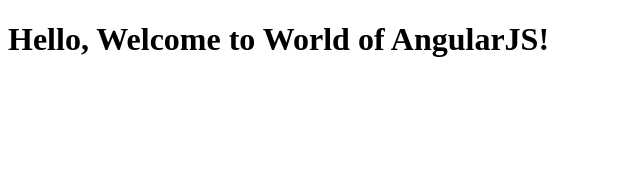
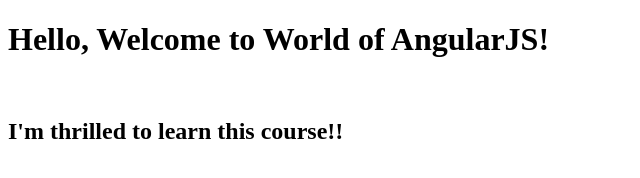
Before and after one commit to muhammedazheruddin/AngularJS, a plain HTML site: page index.html in a window 1280 px wide. Shown: the whole page, without its empty margins (0-640 px from the left). Drawn offline with Linux system fonts and the light colour scheme.

Commit message:
first version of first web file

```diff
--- a/index.html
+++ b/index.html
@@ -5,6 +5,7 @@
     <title>First File</title>
   </head>
   <body>
-    <h1>Hello, Welcome to World of AngularJS!</h1>
+    <h1>Hello, Welcome to World of AngularJS!</h1><br />
+    <h2>I'm thrilled to learn this course!!</h2>
   </body>
 </html>
```
